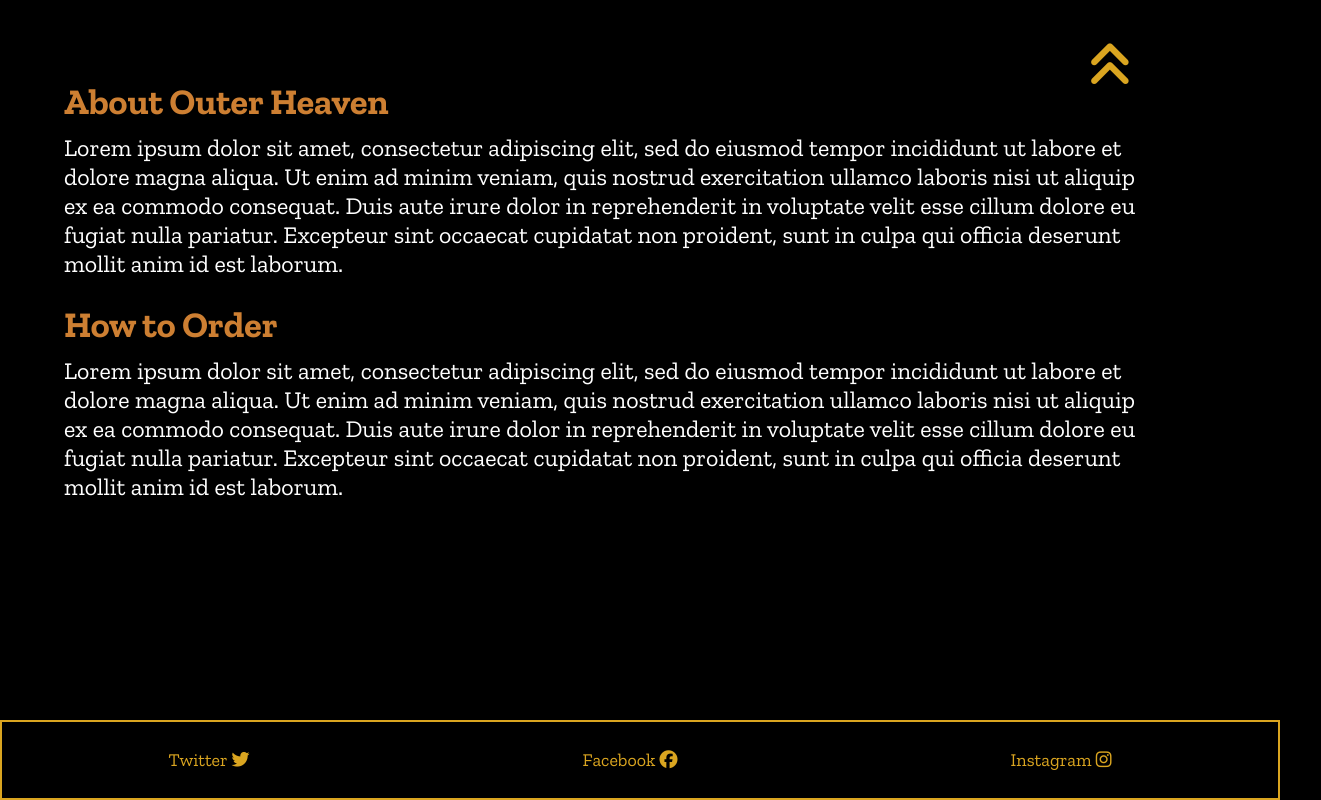
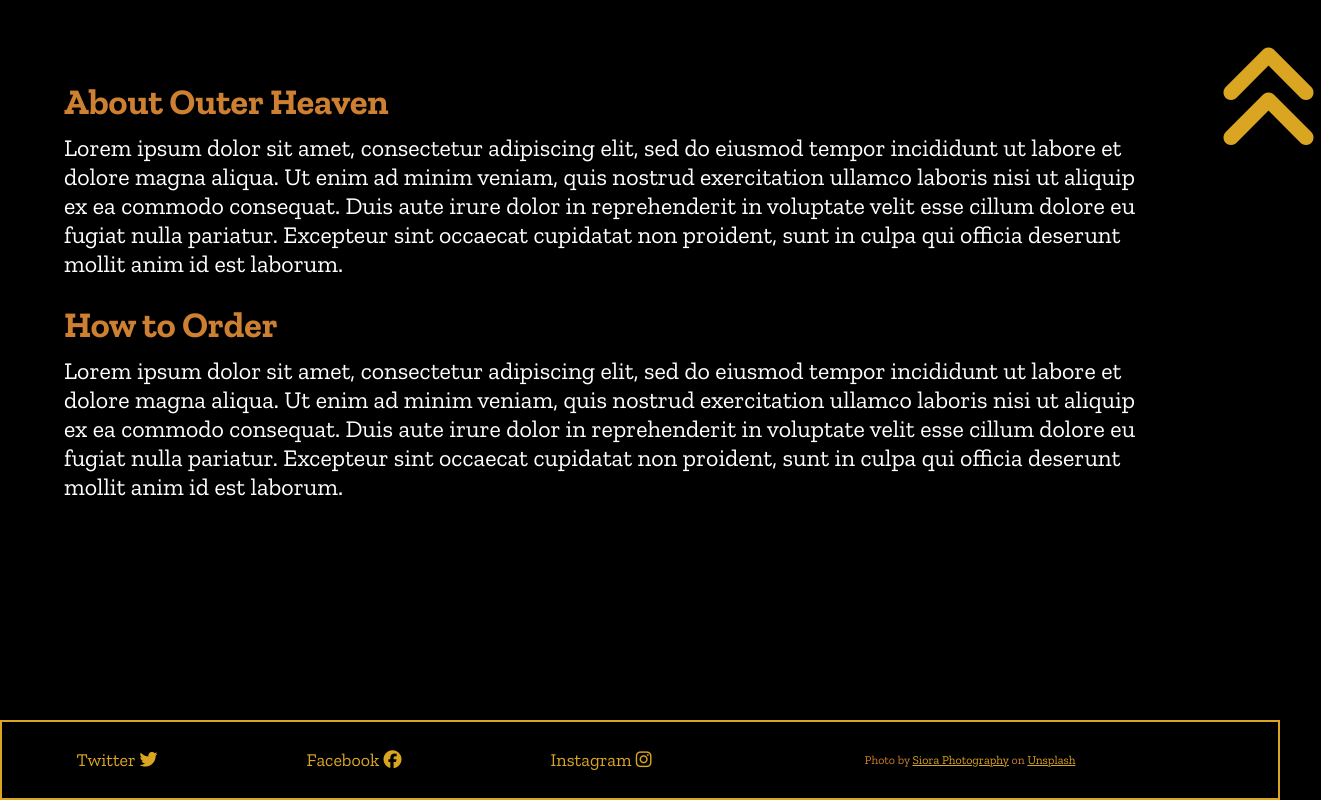
Before and after one commit to Red-Hyena/CupcakeShop, a website: page index.html in a window 1280 px wide. Shown: the part 800-1600 px from the top of the page, 1321 px wide, since content can reach past the window. Drawn offline with nearby package versions, Linux system fonts and the light colour scheme.

Commit message:
Finished HTML, CSS and JS

```diff
--- a/index.html
+++ b/index.html
@@ -16,7 +16,6 @@
             <a href="contact.html">Contact Us</a>
         </nav>
         <div class="topPageFlex">
-            <img src="/img/PastryShop-min.jpg" alt="Hello" >
             <h1>Outer Heaven</h1>
             <a class="pageDownBtn" href="#bottomPageBookmark"><i class="fas fa-angle-double-down"></i></a>
         </div>
@@ -40,12 +39,29 @@
             deserunt mollit anim id est laborum.</p>
         </div>
         <footer class="footerFlex">
-            <a class="footerLink" href="https://twitter.com/?lang=en-gb">Twitter
-            <i class="fab fa-twitter"></i></a>
-            <a class="footerLink" href="https://en-gb.facebook.com/">Facebook
-            <i class="fab fa-facebook"></i></a>
-            <a class="footerLink" href="https://www.instagram.com/">Instagram
-            <i class="fab fa-instagram"></i>
+            <div class="footerLinkFlex">
+                <a class="footerLink" href="https://twitter.com/?lang=en-gb">Twitter
+                <i class="fab fa-twitter"></i></a>
+            </div>
+            <div class="footerLinkFlex">
+                <a class="footerLink" href="https://en-gb.facebook.com/">Facebook
+                <i class="fab fa-facebook"></i></a>
+            </div>
+            <div class="footerLinkFlex">
+                <a class="footerLink" href="https://www.instagram.com/">Instagram
+                <i class="fab fa-instagram"></i></a>
+            </div>
+            <div class="footerLinkFlex">
+                <p class="creditList">
+                    Photo by <a
+                href="https://unsplash.com/@siora18?utm_source=unsplash&utm_medium=referral&utm_content=creditCopyText">
+                Siora Photography</a> on
+                <a href="https://unsplash.com/s/photos/cupcake?utm_source=unsplash&utm_medium=referral&utm_content=creditCopyText">
+                Unsplash</a>
+                </p>
+            </div>
+
+
         </footer>
     </body>
 </html>
--- a/scss/_buttons.scss
+++ b/scss/_buttons.scss
@@ -46,8 +46,20 @@
     background-color: $black;
     border: 4px solid $primary;
 }
+.textExtraConfirm {
+    width: 100px;
+    height: 30px;
+    background: $black;
+    border: 3px solid $primary;
+}
 // Medium breakpoint (768px)
 @include md {
+    .pageDownBtn i {
+        font-size: 8em;
+    }
+    .pageUpBtn i {
+        font-size: 8em;
+    }
     .customInput {
         width: 40px;
         height: 40px;
@@ -70,15 +82,27 @@
     }
     .totalCostBtn {
         width: 350px;
-        height: 10vh;
+        height: 125px;
         border: 4px solid $black;
         border-radius: 1em;
+    }
+    .textExtraConfirm {
+        width: 200px;
+        height: 60px;
+        background: $black;
+        border: 4px solid $primary;
     }
 }
 
 @include xl {
     .pageDownBtn i {
-        display: none;
+        font-size: 12em;
+        top: 80%;
+        left: 95%;
+        }
+    .pageUpBtn i {
+        font-size: 12em;
+        left: 95%;
     }
 
     .totalCostBtn {
--- a/scss/_flexbox.scss
+++ b/scss/_flexbox.scss
@@ -27,7 +27,7 @@
     flex-direction: column;
     align-items: center;
 }
-// Custom Page Forms
+// Custom Cupcake Page Forms
 
 .activeFormFlex {
     display: flex;
@@ -51,9 +51,9 @@
 .textExtraForm {
     display: flex;
     flex-direction: column;
-    gap: 10px;
+    gap: 50px;
     width: 100vw;
-    height: 100px;
+    height: 100%;
     justify-content: center;
     align-items: center;
 }
@@ -85,4 +85,7 @@
         justify-content: center;
         align-items: center;
     }
+    .oneBtnSwitchFlex {
+        margin: 0px auto;
+    }
 }
--- a/scss/_fonts.scss
+++ b/scss/_fonts.scss
@@ -2,6 +2,7 @@ h1 {
     font-size: 3.6em;
     color: $secondary;
     background: none;
+    text-shadow: 2px 2px $black;
     text-align: center;
     margin: 20px 0px;
     z-index: 2;
@@ -15,17 +16,25 @@ h2 {
 #bottomPageBookmark {
     margin-top: 10vh;
 }
-
 p {
     font-size: 1.6em;
     color: $white;
     margin: 0px 10vw 0px 5vw;
 }
-
 .footerLink {
     font-size: 1.4em;
     text-decoration: none;
     color: $primary;
+}
+.creditList {
+    font-size: 1.2em;
+    font-weight: 300;
+    color: $secondary;
+    a {
+        font-weight: 400;
+        color: $primary;
+        text-decoration: underline;
+    }
 }
 label {
     font-size: 1.6em;
@@ -48,6 +57,11 @@ input {
     font-size: 1.6em;
     color: $black;
     text-align: left;
+}
+.textExtraConfirm {
+    font-size: 1.6em;
+    text-align: center;
+    color: $primary;
 }
 // Medium breakpoint (768px)
 @include md {
@@ -84,6 +98,10 @@ input {
     .totalCostText {
         font-size: 1.8em;
         text-align: left;
+        width: 100%;
+    }
+    .textExtraConfirm {
+        font-size: 2.4em;
     }
 }
 
--- a/scss/_forms.scss
+++ b/scss/_forms.scss
@@ -72,6 +72,12 @@
             font-size: 2.4em;
         }
     }
+    #textExtra {
+        width: 250px;
+        height: 75px;
+        padding: 0px 10px;
+        border: 3px solid $primary;
+    }
     .customLabel {
         width: 250px;
     }
--- a/scss/_images.scss
+++ b/scss/_images.scss
@@ -1,4 +1,19 @@
-img {
+.topPageFlex {
+    background-image: url(/img/PastryShop\(768px\)-min.jpg);
+    background-repeat: no-repeat;
+    background-size: 100vw 90vh;
+}
+@include md {
+    .topPageFlex {
+        background-image: url(/img/PastryShop\(1200px\)-min.jpg);
+    }
+}
+@include xl {
+    .topPageFlex {
+        background-image: url(/img/PastryShop\(Desktop-Aspect-Ratio\).png);
+    }
+}
+/*img {
     display: block;
     position: absolute;
     top: 10vh;
@@ -8,7 +23,7 @@ img {
     z-index: 1;
 }
 
-/*@include xl {
+@include xl {
     img {
         top: 0;
         left: 0;
```
Also changed, not shown: customCupcake.html (+1 -1 lines), css/index.css, 2 other files.
